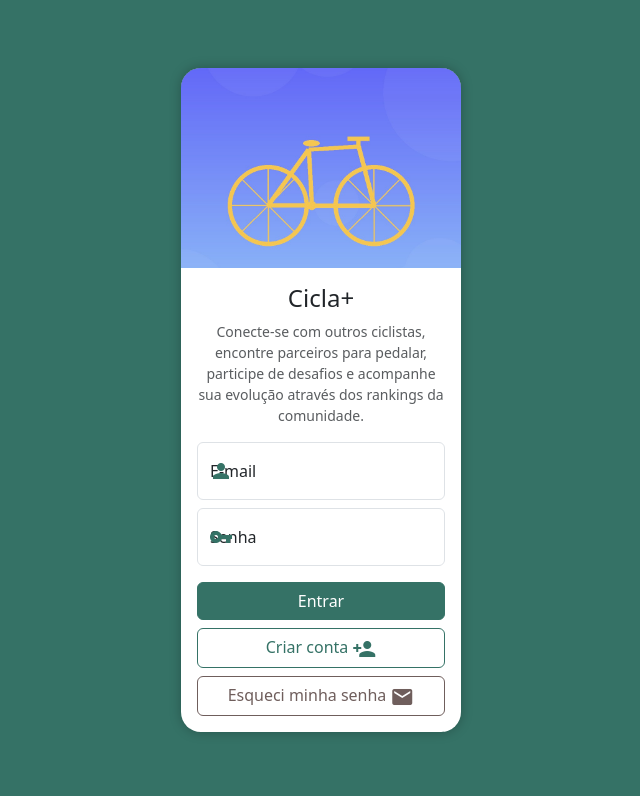
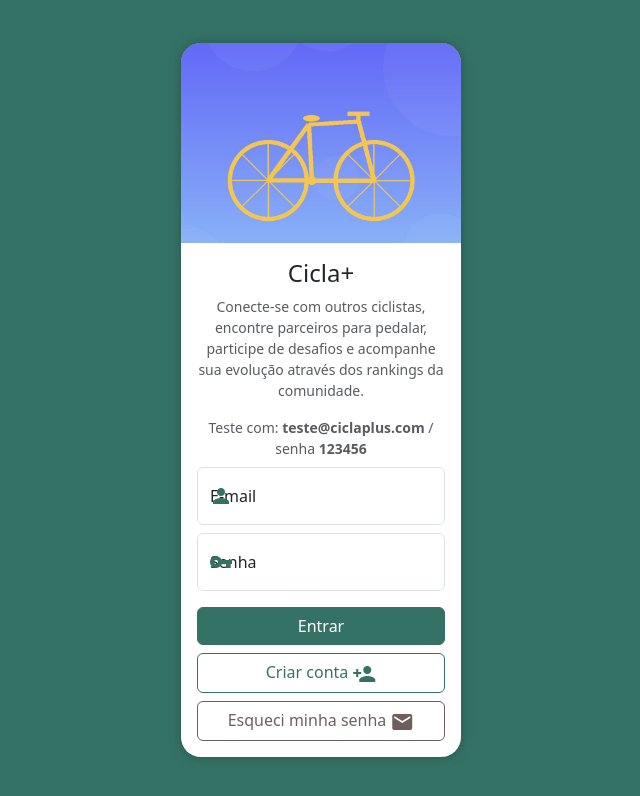
Before and after one commit to cruzPatrick/ciclaPlus, a React (Vite) app: page /login in a window 1280 px wide. Shown: the top 796 px of the page, without its empty margins (319-959 px from the left). Built offline with nearby package versions, Linux system fonts and the light colour scheme.

Commit message:
Login teste
tem o login teste e um md para uma ia ou pessoa entender o contexto completo do projeto

```diff
--- a/src/pages/Login.jsx
+++ b/src/pages/Login.jsx
@@ -1,7 +1,9 @@
+import { useState } from "react";
 import { Link, useNavigate } from "react-router-dom";
 
 export default function Login() {
   const navigate = useNavigate();
+  const [erro, setErro] = useState("");
 
   // Dados locais do componente — nada vem de backend aqui.
   const textoApresentacao =
@@ -9,10 +11,21 @@ export default function Login() {
     "participe de desafios e acompanhe sua evolução através dos rankings " +
     "da comunidade.";
 
+  // Usuário de teste fixo, só pra simular um login de verdade sem backend.
+  const usuarioTeste = { email: "teste@ciclaplus.com", senha: "123456" };
+
   function handleSubmit(evento) {
     evento.preventDefault();
-    // Sem backend ainda — só simula o login indo direto pra área interna.
-    navigate("/app/descoberta");
+    const dados = new FormData(evento.target);
+    const email = dados.get("email");
+    const senha = dados.get("senha");
+
+    if (email === usuarioTeste.email && senha === usuarioTeste.senha) {
+      setErro("");
+      navigate("/app/descoberta");
+    } else {
+      setErro("E-mail ou senha incorretos.");
+    }
   }
 
   return (
@@ -25,6 +38,16 @@ export default function Login() {
           <p className="small text-body-secondary text-center mb-3">
             {textoApresentacao}
           </p>
+          <p className="small text-center text-body-secondary mb-2">
+            Teste com: <strong>{usuarioTeste.email}</strong> / senha{" "}
+            <strong>{usuarioTeste.senha}</strong>
+          </p>
+
+          {erro && (
+            <div className="alert alert-danger py-2 small" role="alert">
+              {erro}
+            </div>
+          )}
 
           <form onSubmit={handleSubmit}>
             <div className="form-floating position-relative mb-2">
@@ -33,6 +56,7 @@ export default function Login() {
                 type="email"
                 className="form-control"
                 id="iemail"
+                name="email"
                 placeholder="Seu e-mail"
                 autoComplete="email"
                 required
@@ -46,6 +70,7 @@ export default function Login() {
                 type="password"
                 className="form-control"
                 id="isenha"
+                name="senha"
                 placeholder="Sua senha"
                 autoComplete="current-password"
                 required
```
Also changed, not shown: 1 other file (tests, documents, lock files or other folders).
